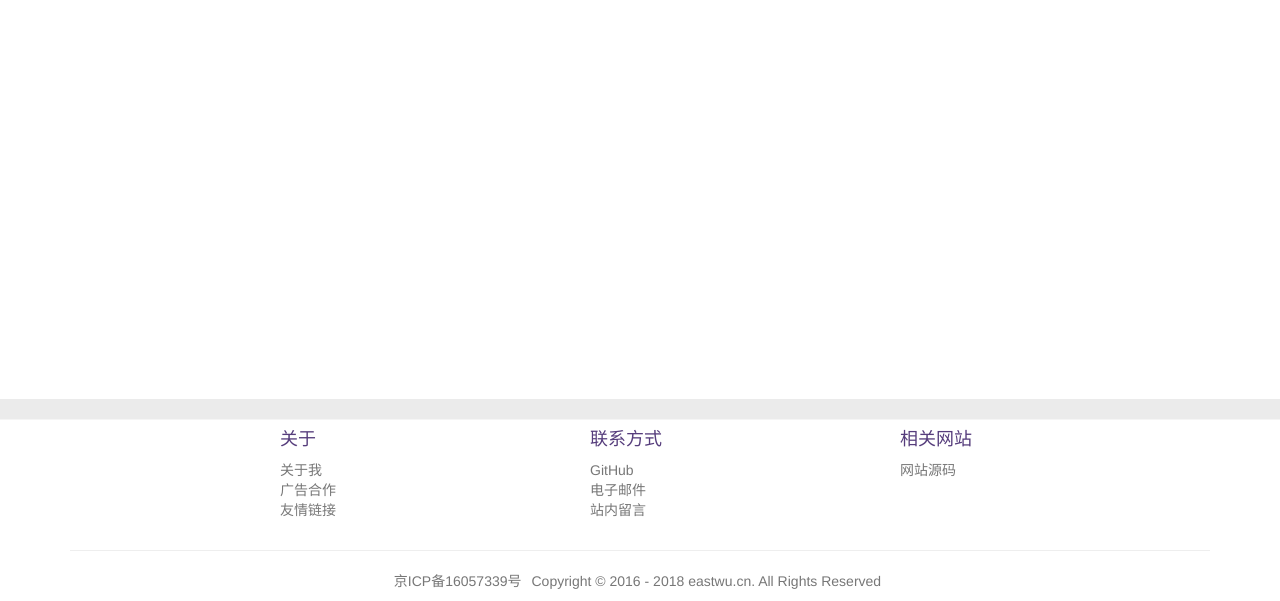
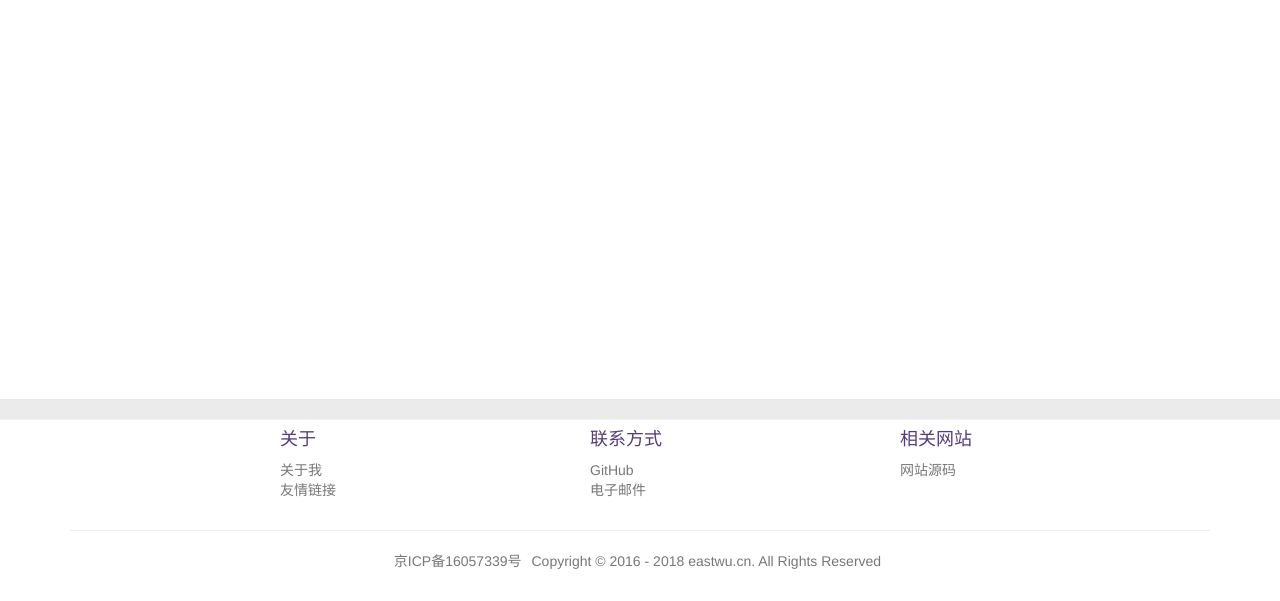
Before and after one commit to Eastwu5788/pony, a Django app: page /skill/ in a window 1280 px wide. Shown: the part 301-902 px from the top of the page. After the commit the page ends 870 px from the top, so only its background shows below. Run offline with Django 3.2, Linux system fonts and the light colour scheme; parts of the project's set-up code (start-up, migrations or seed data) failed here and were passed over; some libraries are stand-ins or nearby versions.

Commit message:
页面调整

```diff
--- a/templates/base/base.html
+++ b/templates/base/base.html
@@ -101,7 +101,6 @@
                                     <h4>关于</h4>
                                     <ul class="list-unstyled">
                                         <li><a href="/about/">关于我</a></li>
-                                        <li><a href="/ad/">广告合作</a></li>
                                         <li><a href="/links/">友情链接</a></li>
                                     </ul>
                                  </div>
@@ -112,7 +111,6 @@
                                     <ul class="list-unstyled">
                                         <li><a href="https://github.com/Eastwu5788" title="欢迎访问我的GitHub主页">GitHub</a> </li>
                                         <li><a href="mailto:wudong@eastwu.cn" title="我会认真处理每一封邮件">电子邮件</a></li>
-                                        <li><a href="#" title="我们会尽快处理您的问题" target="_blank">站内留言</a></li>
                                     </ul>
                                 </div>
                             </div>
```
